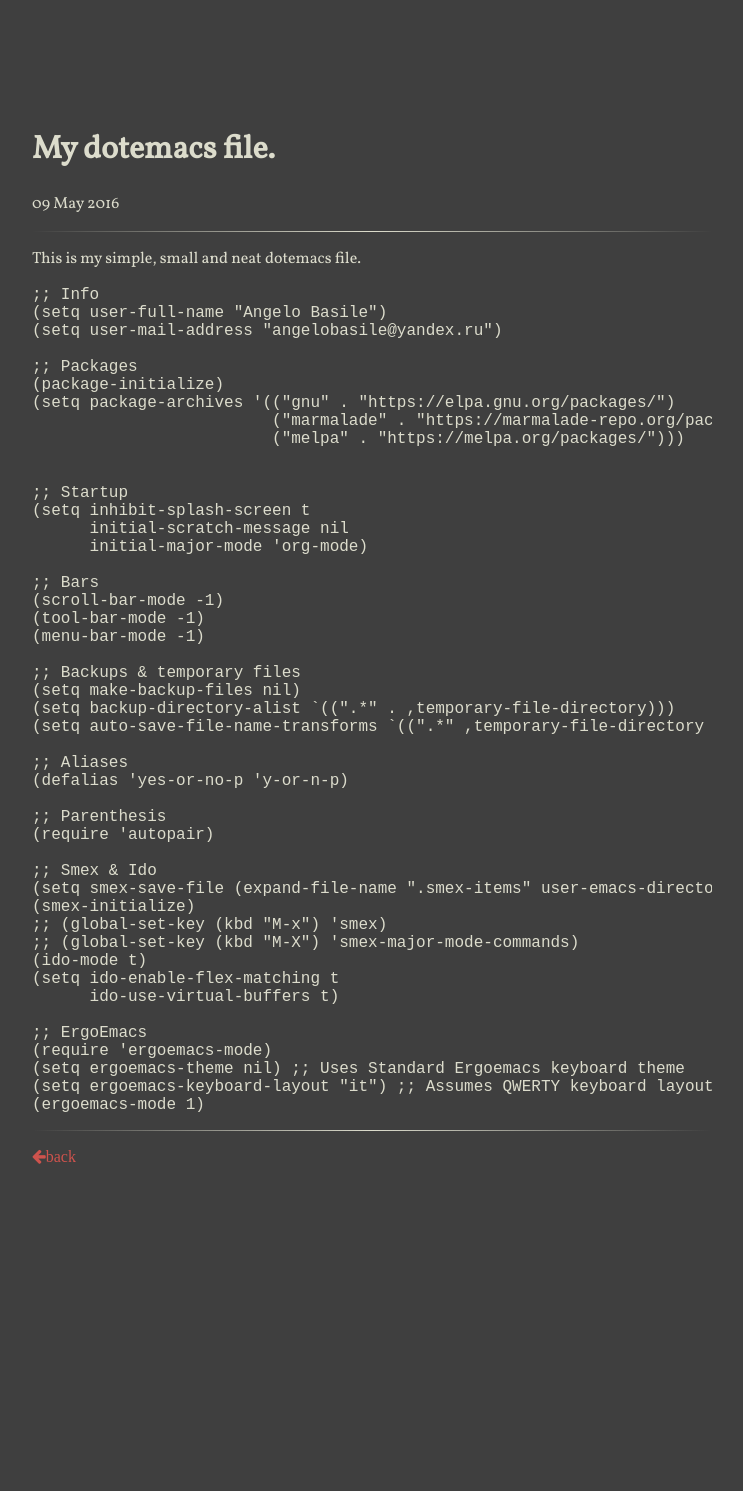
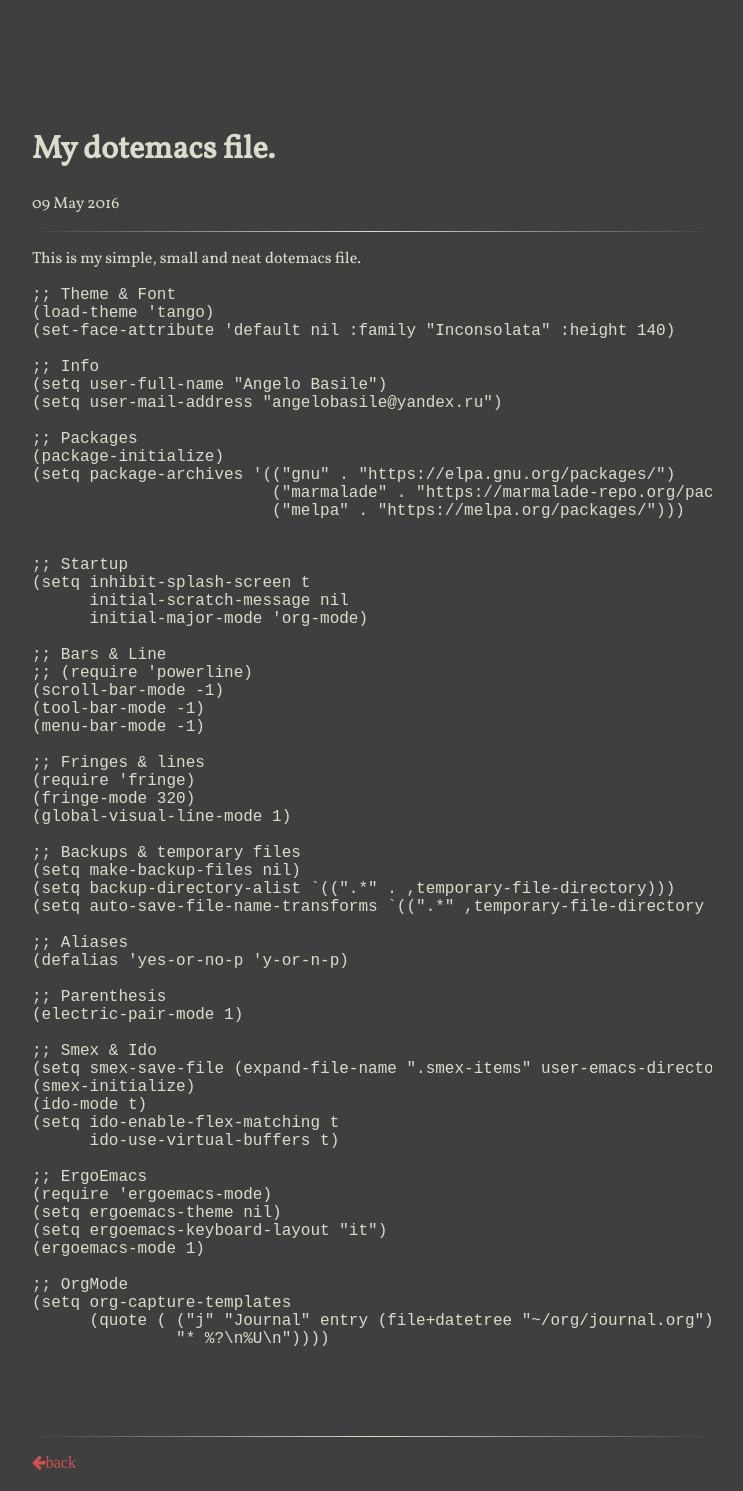
Before and after one commit to rs2/anbasile.github.io, a Jekyll site: the page built from _posts/2016-05-09-my-dotemacs-file.md, in a window 1280 px wide. Shown: the whole page, without its empty margins (268-1011 px from the left). Built offline with Jekyll 4.4.1, drawn with Linux system fonts in a browser that asks for light colours; nearby versions of some CDN libraries; before the commit the page ends 1185 px from its top, so only the background shows below that.

Commit message:
Update 2016-05-09-my-dotemacs-file.md

````diff
--- a/_posts/2016-05-09-my-dotemacs-file.md
+++ b/_posts/2016-05-09-my-dotemacs-file.md
@@ -6,8 +6,11 @@ tags: emacs configuration
 
 This is my simple, small and neat dotemacs file.
 
+```
+;; Theme & Font
+(load-theme 'tango)
+(set-face-attribute 'default nil :family "Inconsolata" :height 140)
 
-```
 ;; Info
 (setq user-full-name "Angelo Basile")
 (setq user-mail-address "angelobasile@yandex.ru")
@@ -24,10 +27,16 @@ This is my simple, small and neat dotemacs file.
       initial-scratch-message nil
       initial-major-mode 'org-mode)
 
-;; Bars
+;; Bars & Line
+;; (require 'powerline)
 (scroll-bar-mode -1)
 (tool-bar-mode -1)
 (menu-bar-mode -1)
+
+;; Fringes & lines
+(require 'fringe)
+(fringe-mode 320)
+(global-visual-line-mode 1)
 
 ;; Backups & temporary files
 (setq make-backup-files nil)
@@ -38,20 +47,27 @@ This is my simple, small and neat dotemacs file.
 (defalias 'yes-or-no-p 'y-or-n-p)
 
 ;; Parenthesis
-(require 'autopair)
+(electric-pair-mode 1)
 
 ;; Smex & Ido
 (setq smex-save-file (expand-file-name ".smex-items" user-emacs-directory))
 (smex-initialize)
-;; (global-set-key (kbd "M-x") 'smex)
-;; (global-set-key (kbd "M-X") 'smex-major-mode-commands)
 (ido-mode t)
 (setq ido-enable-flex-matching t
       ido-use-virtual-buffers t)
 
 ;; ErgoEmacs
 (require 'ergoemacs-mode)
-(setq ergoemacs-theme nil) ;; Uses Standard Ergoemacs keyboard theme
-(setq ergoemacs-keyboard-layout "it") ;; Assumes QWERTY keyboard layout
+(setq ergoemacs-theme nil)
+(setq ergoemacs-keyboard-layout "it")
 (ergoemacs-mode 1)
+
+;; OrgMode
+(setq org-capture-templates
+      (quote ( ("j" "Journal" entry (file+datetree "~/org/journal.org")
+               "* %?\n%U\n"))))
+
+
+
+
 ```
````
